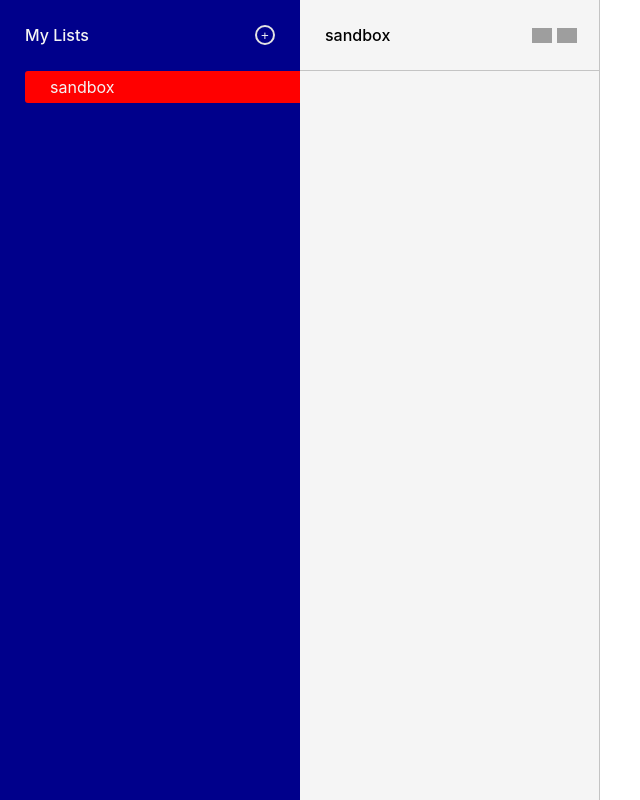
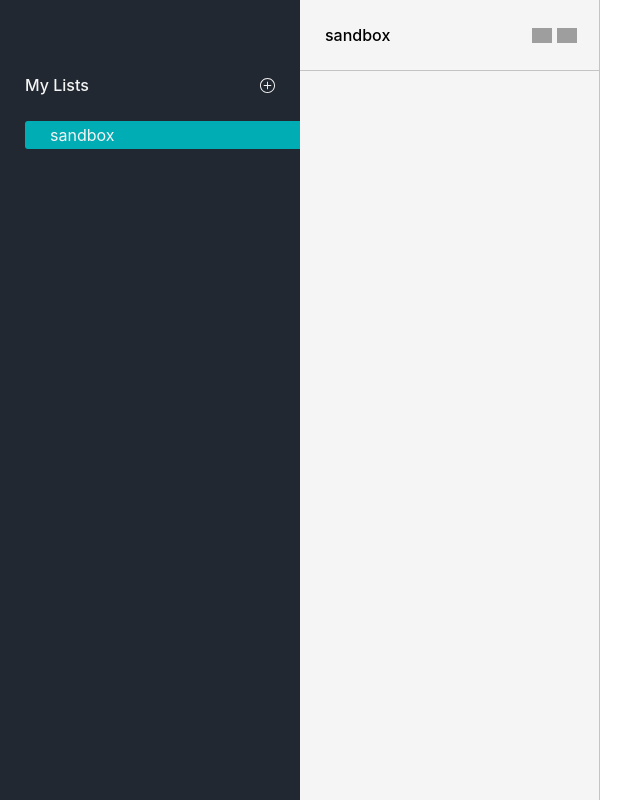
Before and after one commit to kevscript/SnipLib, a React (Create React App) app: page / in a window 1280 px wide. Shown: the whole page, without its empty margins (0-640 px from the left). Built offline with nearby package versions, Linux system fonts and the light colour scheme; grey boxes are pictures that could not be loaded.

Commit message:
updated style of listsbar component, added tooltips and icons

```diff
--- a/src/components/ListsBar.js
+++ b/src/components/ListsBar.js
@@ -2,11 +2,14 @@ import React from 'react'
 import styled from 'styled-components'
 import { connect } from 'react-redux'
 import { openListModal, setSelectedList } from '../actions'
+import ReactTooltip from 'react-tooltip'
+
+import AddIcon from '../assets/addLight.svg'
 
 const Container = styled.div`
   min-height: 100vh;
   height: 100%;
-  background: darkblue;
+  background: #222831;
   width: 300px;
   padding: 25px 0 25px 25px;
   color: #f4f4f4;
@@ -18,27 +21,12 @@ const Header = styled.div`
   justify-content: space-between;
   align-items: center;
   margin-bottom: 26px;
+  margin-top: 50px;
 `
 
 const Title = styled.h3`
   font-size: 16px;
   font-weight: 500;
-`
-
-const Button = styled.button`
-  background: transparent;
-  outline: none;
-  border: 2px solid #e3e3e3;
-  border-radius: 50%;
-  height: 20px;
-  width: 20px;
-  color: inherit;
-  cursor: pointer;
-
-  &:hover {
-    color: #fff;
-    border: 2px solid #fff;
-  }
 `
 
 const ListsContainer = styled.div``
@@ -48,11 +36,27 @@ const Lists = styled.ul`
 
 const Item = styled.li`
   cursor: pointer;
-  background: ${props => props.selected ? 'red' : 'transparent'};
+  background: ${props => props.selected ? '#00adb5' : 'transparent'};
   border-radius: 3px 0 0 3px;
-  padding: 6px 0px 6px 25px;
+  padding: 4px 0px 4px 25px;
   margin: 2px 0;
+  font-size: 16px;
+`
 
+const IconContainer = styled.div`
+  cursor: pointer;
+  width: 15px;
+  height: 15px;
+  position: relative;
+  display: flex;
+  justify-content: center;
+  align-items: center;
+`
+
+const Icon = styled.img`
+  display: block;
+  width: auto;
+  height: 100%;
 `
 
 const ListBar = ({ lists, openListModal, setSelectedList }) => {
@@ -62,7 +66,10 @@ const ListBar = ({ lists, openListModal, setSelectedList }) => {
     <Container>
       <Header>
         <Title>My Lists</Title>
-        <Button onClick={openListModal}>+</Button>
+        <IconContainer onClick={openListModal}>
+          <Icon src={AddIcon} data-tip="Create List"/>
+          <ReactTooltip place="bottom" type="dark" effect="solid"/>
+        </IconContainer>
       </Header>
       <ListsContainer>
         <Lists>
```
